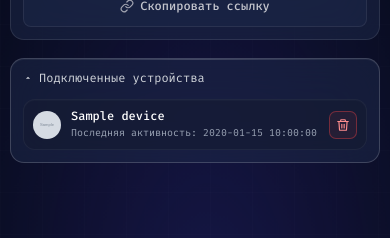
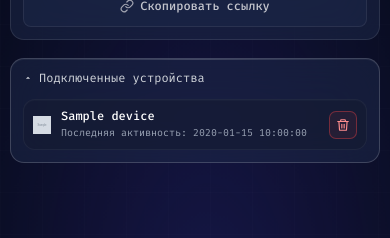
Before and after one commit to k1zzo/shashkoffVPN, a Python web app: template templates/user_page.html in a window 390 px wide. Shown: the part 606-844 px from the top of the page. Run offline with Jinja, Linux system fonts and the light colour scheme; the template is opened without the code that fills it: most values are stand-ins (such as "Sample title", 1, 10 or a date in 2020); grey boxes marked "Sample" are stand-in pictures.

Commit message:
style: update device-icon to 20px SVG-appropriate size, remove border-radius
Co-Authored-By: Claude Sonnet 4.6 <noreply@anthropic.com>

```diff
--- a/static/css/user_page.css
+++ b/static/css/user_page.css
@@ -499,10 +499,9 @@ body::after {
 }
 
 .device-icon {
-  width: 32px;
-  height: 32px;
+  width: 20px;
+  height: 20px;
   flex-shrink: 0;
-  border-radius: 50%;
 }
 
 .device-info {
@@ -784,8 +783,8 @@ body::after {
   }
 
   .device-icon {
-    width: 28px;
-    height: 28px;
+    width: 18px;
+    height: 18px;
   }
 
   .device-name {
```
